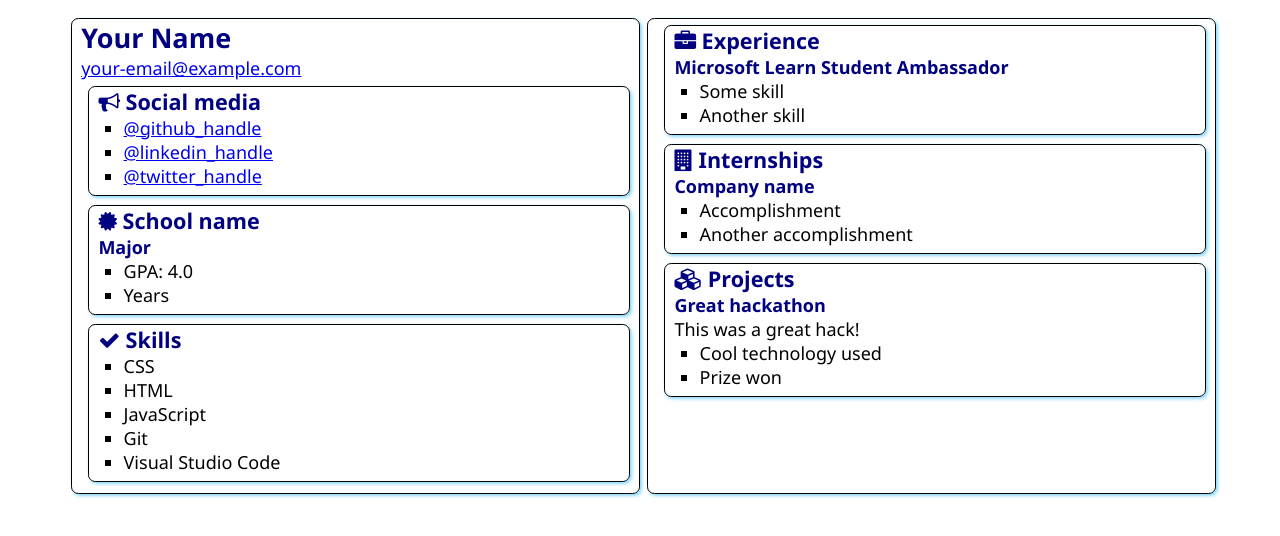
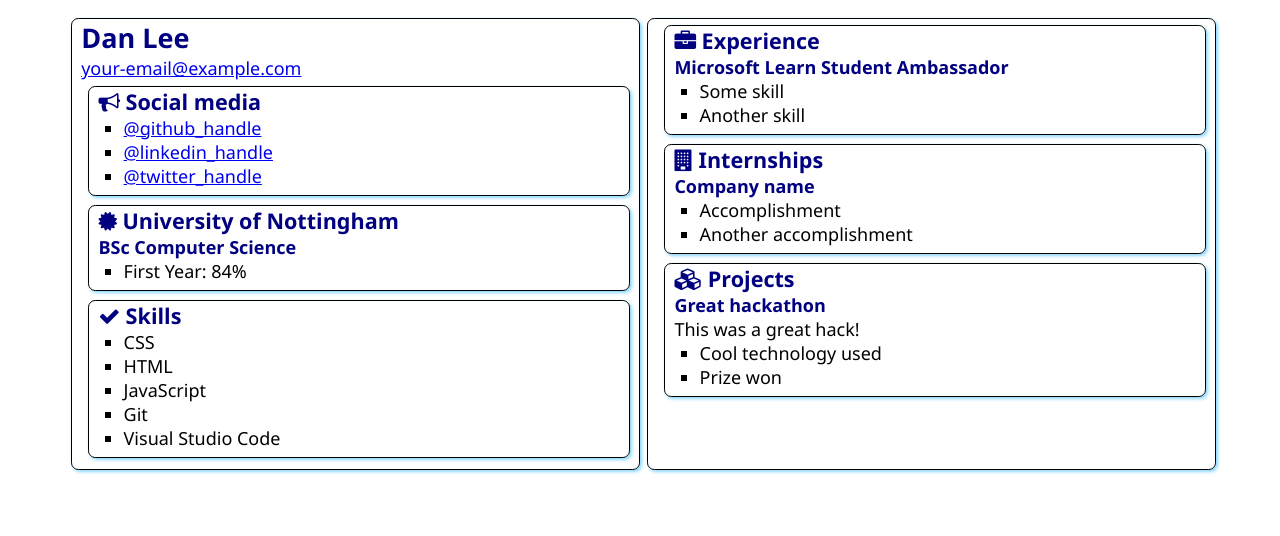
Before and after one commit to dan-lee76/SATechnicalOnboarding, a plain HTML site: page src/index.html in a window 1280 px wide. Drawn offline with Linux system fonts and the light colour scheme.

Commit message:
altered name in index

```diff
--- a/src/index.html
+++ b/src/index.html
@@ -12,7 +12,7 @@
 <body>
     <main>
         <article class="box">
-            <h1>Your Name</h1>
+            <h1>Dan Lee</h1>
             <div><a href="mailto:your.email@example.com">your-email@example.com</a></div>
 
             <section class="box">
@@ -21,7 +21,7 @@
                     Social media
                 </h2>
                 <ul>
-                    <li><a href="https://github.com/<handle>">@github_handle</a></li>
+                    <li><a href="https://github.com/dan-lee76">@github_handle</a></li>
                     <li><a href="https://linkedin.com/in/<handle>">@linkedin_handle</a></li>
                     <li><a href="https://twitter.com/<handle>">@twitter_handle</a></li>
                 </ul>
@@ -31,12 +31,11 @@
                 <div class="education">
                     <h2>
                         <i class="fa fa-certificate" aria-hidden="true"></i>
-                        School name
+                        University of Nottingham
                     </h2>
-                    <h3>Major</h3>
+                    <h3>BSc Computer Science</h3>
                     <ul>
-                        <li>GPA: 4.0</li>
-                        <li>Years</li>
+                        <li>First Year: 84%</li>
                     </ul>
                 </div>
             </section>
```
